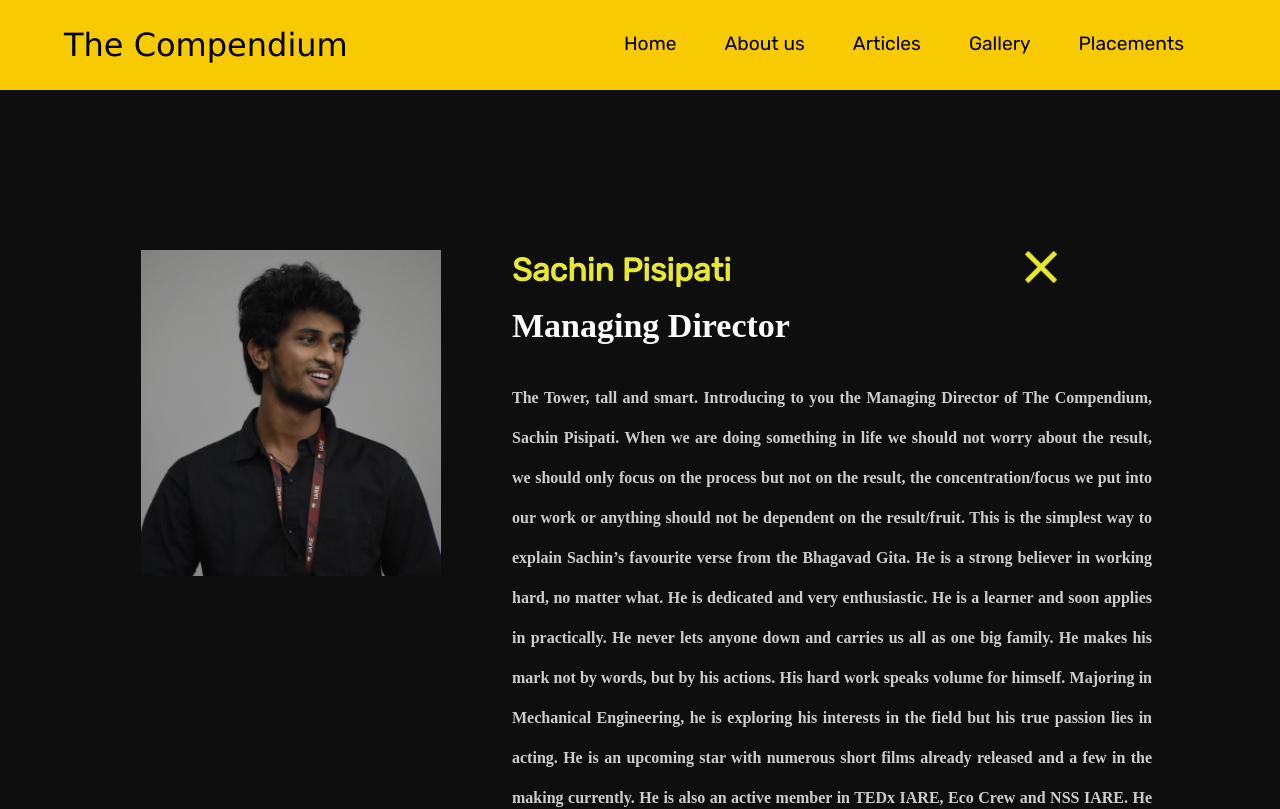
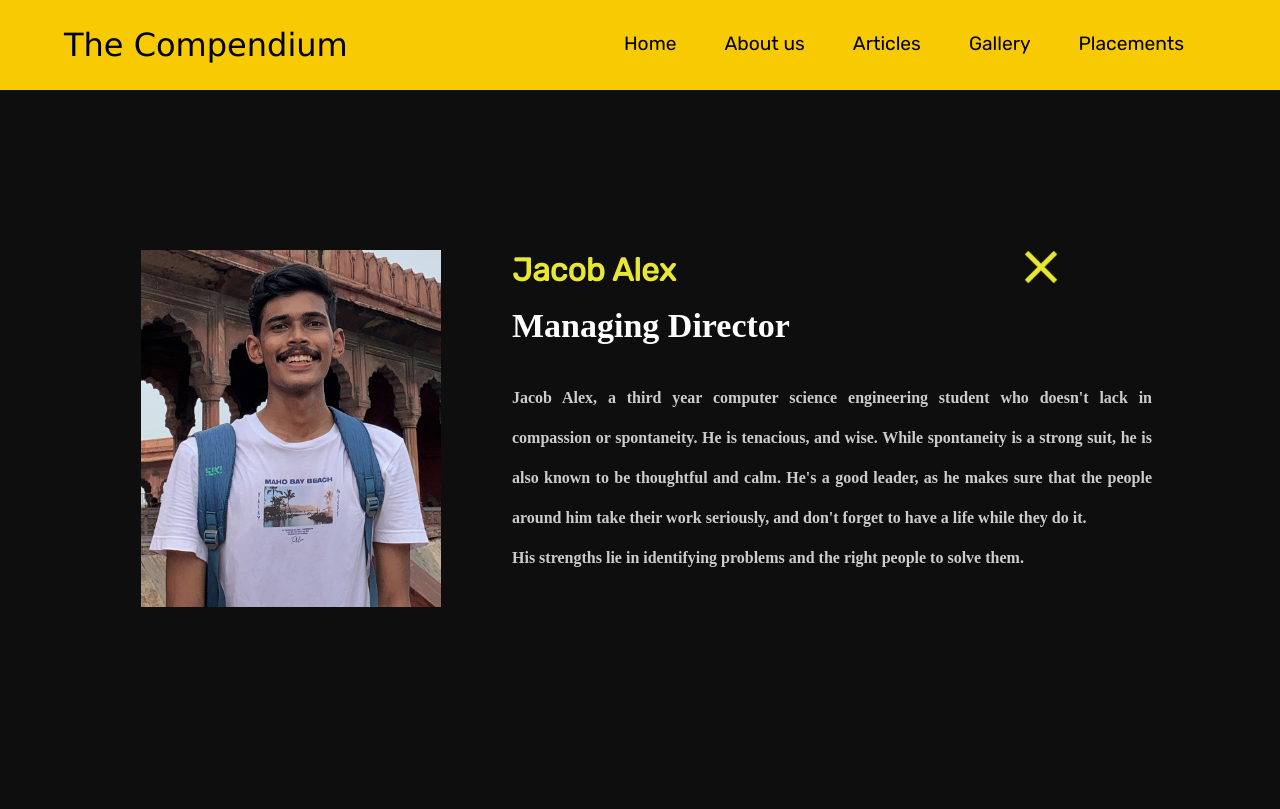
Before and after one commit to Akhilchary/compendium-clientside, a React (Create React App) app: page /#/managingdirector in a window 1280 px wide. Shown: the top 809 px of the page. Built offline with nearby package versions, Linux system fonts and the light colour scheme.

Commit message:
Update managingdirector.jsx

```diff
--- a/src/pages/Aboutus/managingdirector.jsx
+++ b/src/pages/Aboutus/managingdirector.jsx
@@ -1,6 +1,6 @@
 import React from "react";
 import Topbar from "../../components/Navbar/Navbar";
-import Managingdirectorpic from "../../images/_DSC0341 1.png";
+import Managingdirectorpic from "../../images/jacob1.jpg";
 import "./Aboutus-individual.css";
 import Cross from "../../images/Vector 35.png";
 import linkedIcon from "../../images/linkdin-icon.svg";
@@ -12,9 +12,9 @@ function Managingdirectorbody(){
         <div class="Managingdirectorbody">
             <Link to="/aboutus"><img class="Cross" src={Cross} alt="" /></Link>
             <img class="managingdirectorpic" src={Managingdirectorpic} alt="" />
-            <p class="teammembersname">Sachin Pisipati</p>
+            <p class="teammembersname">Jacob Alex</p>
             <p class="managingdirectorname">Managing Director</p>
-            <p className="managingdirectordescription">The Tower, tall and smart. Introducing to you the Managing Director of The Compendium, Sachin Pisipati. When we are doing something in life we should not worry about the result, we should only focus on the process but not on the result, the concentration/focus we put into our work or anything should not be dependent on the result/fruit. This is the simplest way to explain Sachin’s favourite verse from the Bhagavad Gita. He is a strong believer in working hard, no matter what. He is dedicated and very enthusiastic. He is a learner and soon applies in practically. He never lets anyone down and carries us all as one big family. He makes his mark not by words, but by his actions. His hard work speaks volume for himself. Majoring in Mechanical Engineering, he is exploring his interests in the field but his true passion lies in acting. He is an upcoming star with numerous short films already released and a few in the making currently. He is also an active member in TEDx IARE, Eco Crew and NSS IARE. He is also an active member of SAE India and is currently competing, with his team, in AEROTHON ‘21.</p>
+            <p className="managingdirectordescription">Jacob Alex, a third year computer science engineering student who doesn't lack in compassion or spontaneity. He is tenacious, and wise. While spontaneity is a strong suit, he is also known to be thoughtful and calm. He's a good leader, as he makes sure that the people around him take their work seriously, and don't forget to have a life while they do it.<br />His strengths lie in identifying problems and the right people to solve them.</p>
         </div>
         <div className="footer-3">
 
```
